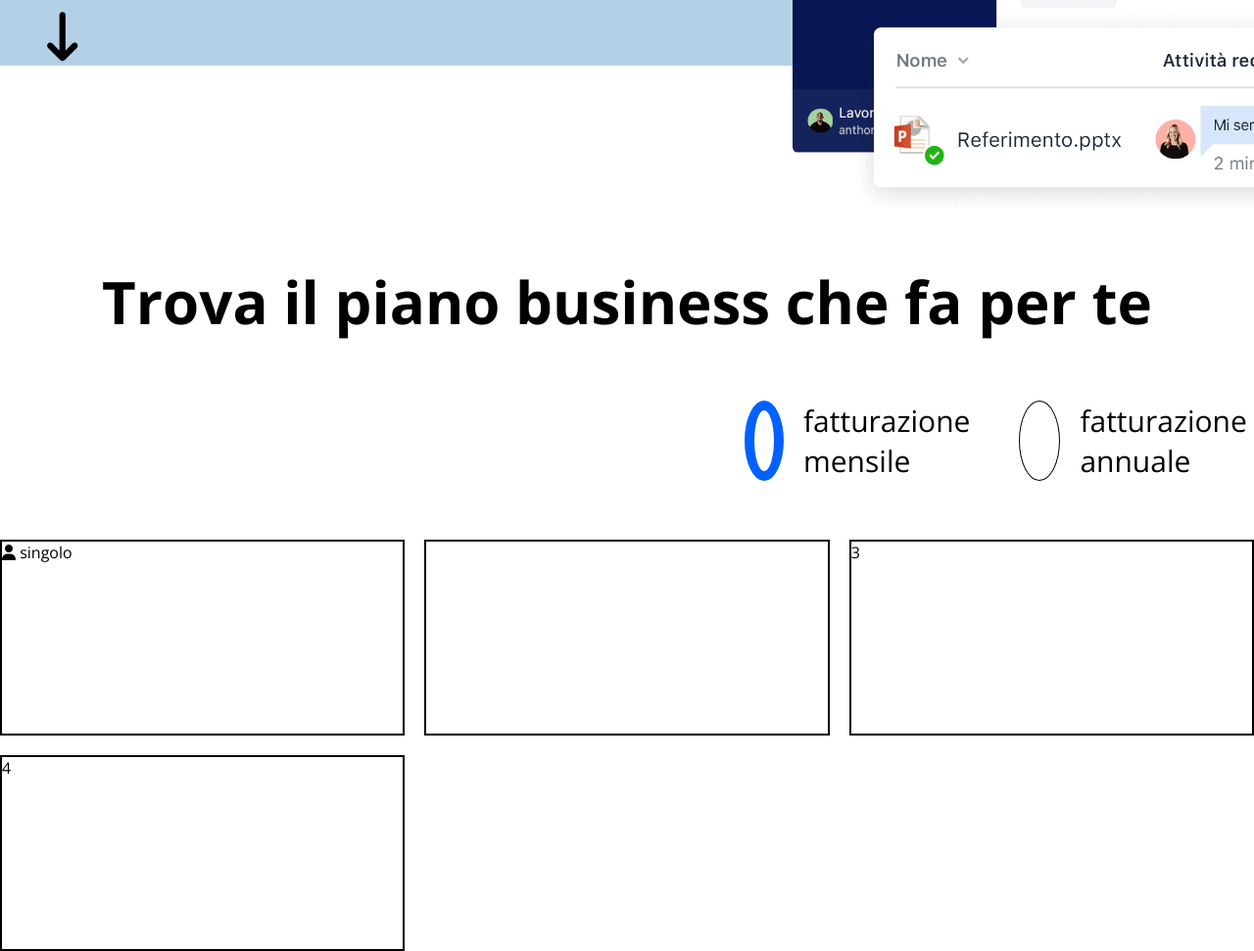
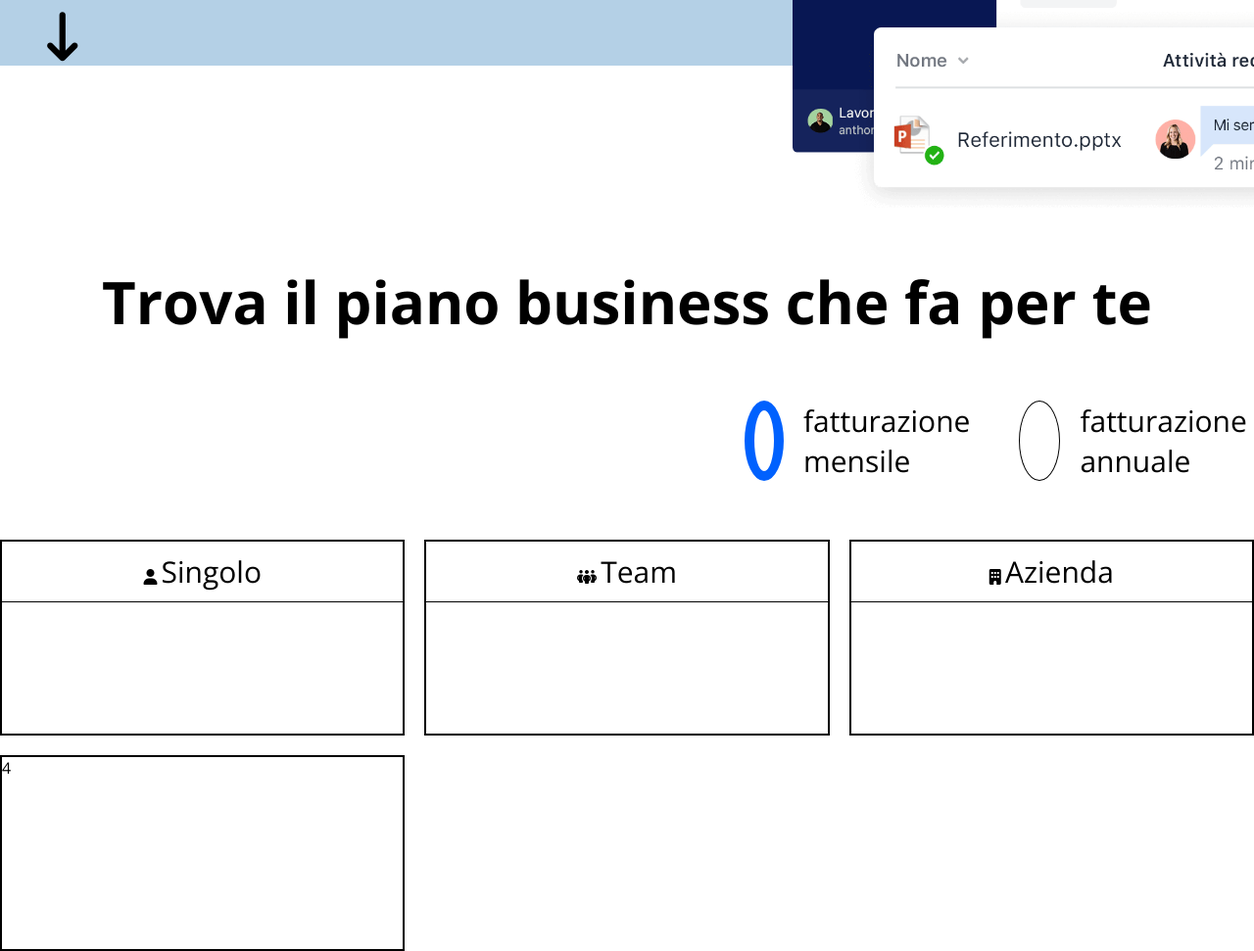
Before and after one commit to willymariino/htmlcss-dropbox, a plain HTML site: page index.html in a window 1280 px wide. Shown: the part 974-1945 px from the top of the page at 98% size. Drawn offline with nearby package versions, Linux system fonts and the light colour scheme.

Commit message:
feat: column heading

```diff
--- a/index.html
+++ b/index.html
@@ -154,7 +154,7 @@
 
                     <div class="column-heading">
                         <i class="fa-solid fa-user"></i>
-                        singolo
+                        <span class="column-title">Singolo</span>
 
                     </div>
 
@@ -162,11 +162,25 @@
                 </div>
                 <div class="product-item">
 
+                    <div class="column-heading">
+                        <i class="fa-solid fa-people-group"></i>
+                        <span class="column-title"> Team </span>
+
+                    </div>
 
 
 
                 </div>
-                <div class="product-item"> 3 </div>
+                <div class="product-item">
+
+
+                    <div class="column-heading">
+                        <i class="fa-solid fa-building"></i>
+                        <span class="column-title">Azienda</span>
+
+                    </div>
+
+                </div>
                 <div class="product-item"> 4 </div>
 
 
--- a/style.css
+++ b/style.css
@@ -248,4 +248,12 @@ main .products>div {
 
 }
 
-.column-heading {}
+.column-title {
+    font-size: 30px;
+}
+
+.column-heading {
+    text-align: center;
+    padding: 10px;
+    border-bottom: 1px solid black;
+}
```
